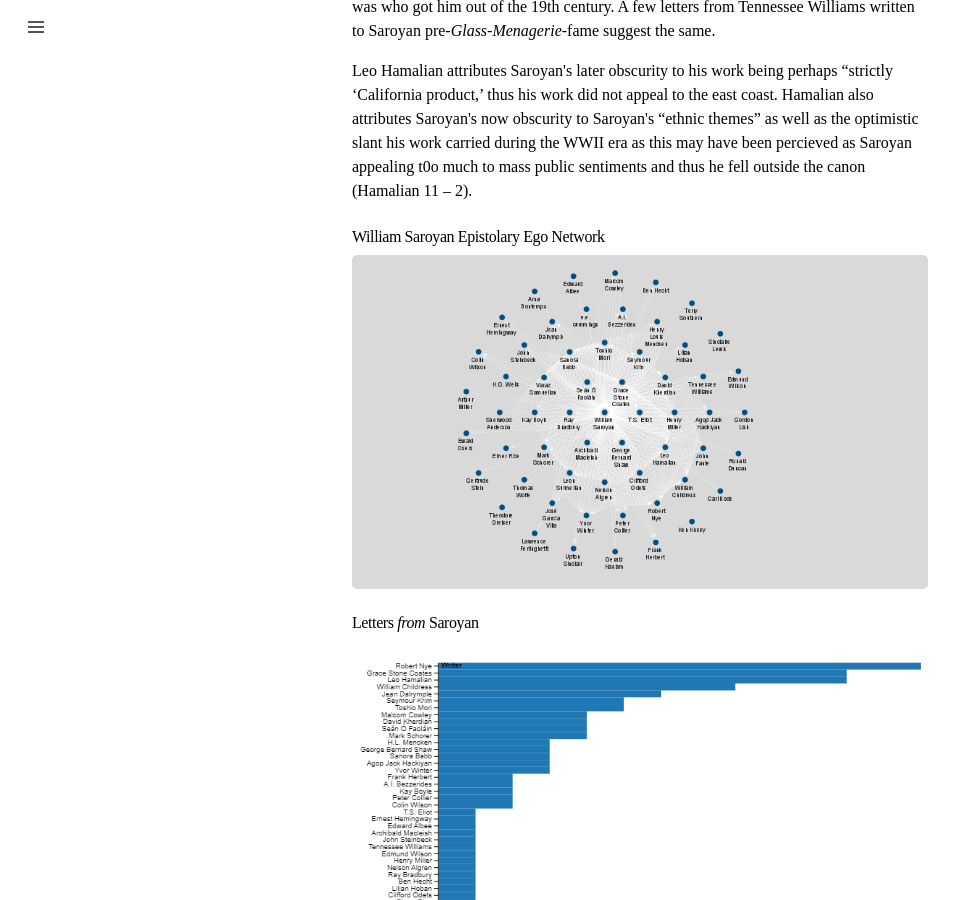
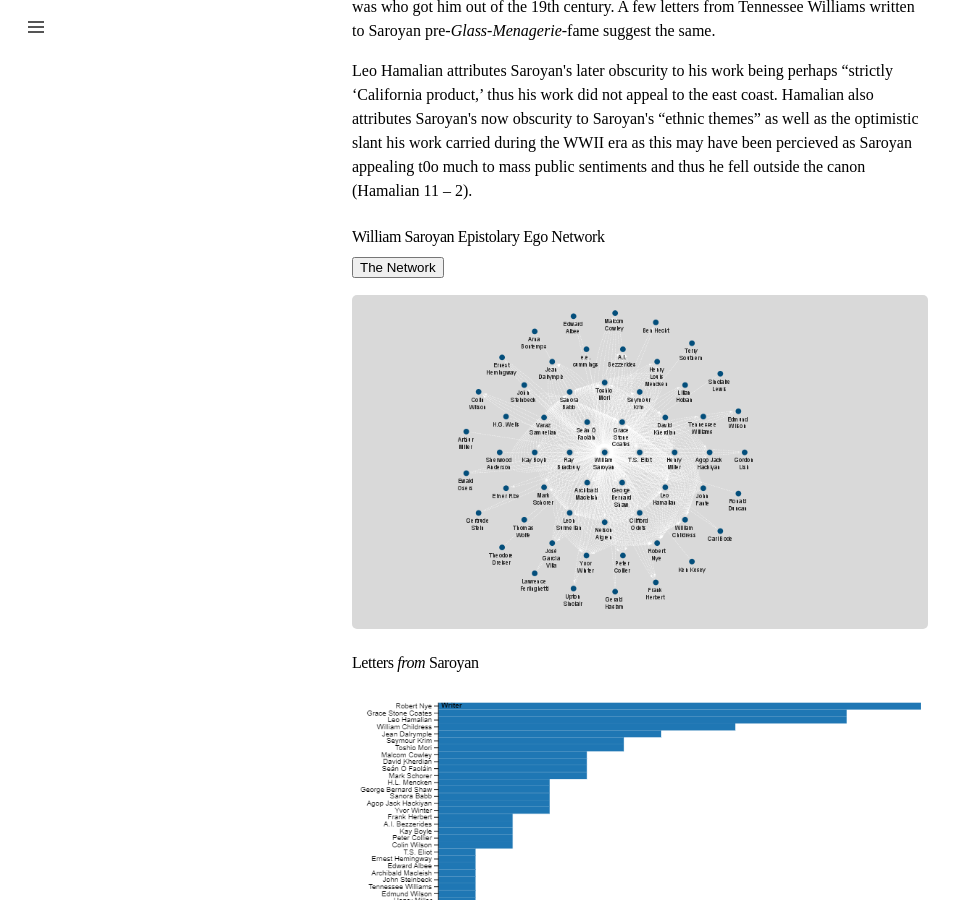
Before and after one commit to alyssa-jorgensen/williamsaroyannetwork, a Jekyll site: the page built from index.markdown, in a window 1280 px wide and 900 px high, scrolled down 643 px. Shown: the whole window, without its empty margins (0-963 px from the left). Built offline with Jekyll 4.4.1, drawn with Linux system fonts in a browser that asks for light colours.

Commit message:
??? JAVA

```diff
--- a/index.markdown
+++ b/index.markdown
@@ -21,6 +21,18 @@ layout: default
 <h3>William Saroyan Epistolary Ego Network</h3>
 <script src="../GitHub/williamsaroyannetwork/saroyan_correspondance_data.csv.cyjs">The Network</script>
 <link href="../saroyan_correspondance_data.csv.cyjs" rel="network" type="javascript">
+
+<button onclick="someFunction()">The Network</button>
+
+<p id="network"></p>
+
+<script>
+{% src="../GitHub/williamsaroyannetwork/saroyan_correspondance_data.csv.cyjs">The Network %}
+function someFunction() {
+    document.getElementById("network").innerHTML = network;
+}
+</script>
+
 <img src="../williamsaroyannetwork/assets/saroyan_epistolary_ego_network.png" alt="William Saroyan Epistolary Ego Network">
 
 <h3>Letters <em>from</em> Saroyan</h3>
```
